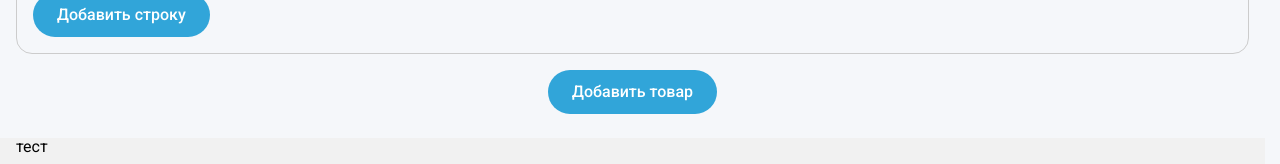
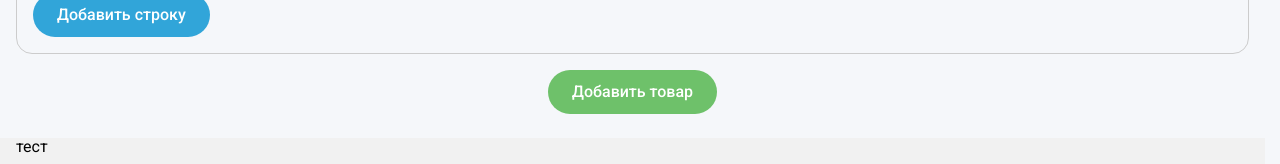
Before and after one commit to developer-pavlik/crimea-fishing, a Next.js app: page /products/add in a window 1280 px wide. Shown: the part 1133-1297 px from the top of the page. Built offline with nearby package versions, Linux system fonts and the light colour scheme; no server answers.

Commit message:
Рефачим кнопки

```diff
--- a/src/components/ProductForm/ProductForm.tsx
+++ b/src/components/ProductForm/ProductForm.tsx
@@ -97,7 +97,7 @@ export default function ProductForm({ initialData, onSubmit = async () => {} }:
 
 
             <div className={styles.productFormSubmitButton}>
-                <Button type="submit" disabled={loading}>
+                <Button view="positive" type="submit" disabled={loading}>
                     {initialData ? 'Сохранить изменения' : 'Добавить товар'}
                 </Button>
             </div>
--- a/src/components/ProductPanel/ProductPanel.module.scss
+++ b/src/components/ProductPanel/ProductPanel.module.scss
@@ -36,7 +36,7 @@
     min-height: 44px;
     padding: 0 24px 0 12px;
     font-size: 16px;
-    background: #6ec16a;
+    background: var(--positive-btn-color);
     text-decoration: none;
     color: #fff;
     font-weight: 600;
@@ -44,11 +44,11 @@
     text-transform: uppercase;
 
     &:hover {
-        background: #5cb358 ;
+        background: var(--positive-btn-hover-color);
     }
 
     &_active {
-        background: #4b9b47;
+        background: var(--positive-btn-active-color);
     }
 }
 
--- a/src/components/ui/Button/Button.module.scss
+++ b/src/components/ui/Button/Button.module.scss
@@ -37,6 +37,19 @@
         }
     }
 
+    &_positive {
+        background: var(--positive-btn-color);
+        color: #FFFFFF;
+
+        &:hover {
+            background: var(--positive-btn-hover-color);
+        }
+
+        &:active {
+            background: var(--positive-btn-active-color);
+        }
+    }
+
 
     &_loading {
         .content {
--- a/src/components/ui/Button/Button.tsx
+++ b/src/components/ui/Button/Button.tsx
@@ -6,7 +6,7 @@ import styles from "./Button.module.scss";
 
 export interface ButtonProps extends ButtonHTMLAttributes<HTMLButtonElement> {
     size?: "s" | "m" | "l";
-    view?: "primary" | "secondary" | 'negative';
+    view?: "primary" | "secondary" | 'negative' | 'positive';
     isLoading?: boolean;
     isDisabled?: boolean;
 }
--- a/src/styles/globals.scss
+++ b/src/styles/globals.scss
@@ -5,6 +5,9 @@
   --negative-btn-color: #e56464;
   --negative-btn-hover-color: #dc4c4c;
   --negative-btn-active-color: #cb3636;
+  --positive-btn-color: #6ec16a;
+  --positive-btn-hover-color: #5cb358;
+  --positive-btn-active-color: #4b9b47;
   --main-text-color: #242424;
   --price-color: #1281b9;
 }
```
